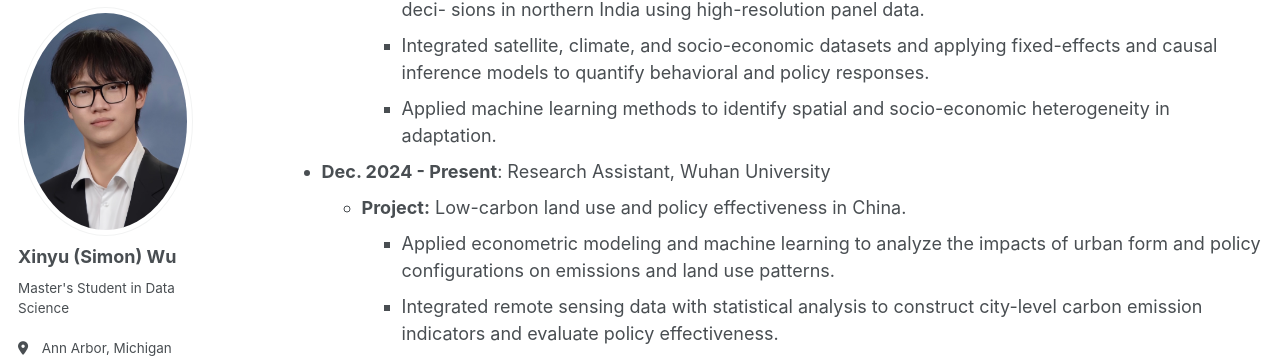
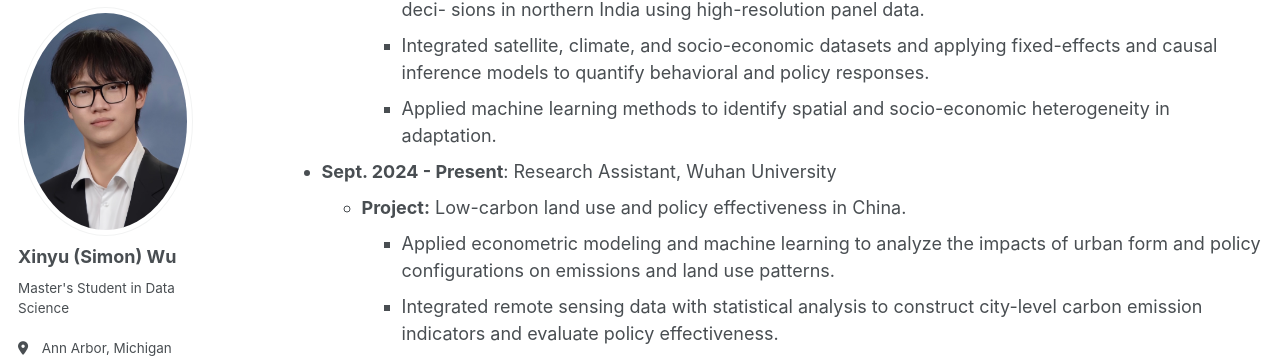
Before and after one commit to Simonxyw/simonxyw.github.io, a Jekyll site: the page built from _pages/cv.md, in a window 1280 px wide and 900 px high, scrolled down 1275 px. Shown: the part 99-457 px from the top of the window. Built offline with Jekyll 4.4.1, drawn with Linux system fonts in a browser that asks for light colours; some web fonts are replaced.

Commit message:
Update date for Research Assistant position

```diff
--- a/_pages/cv.md
+++ b/_pages/cv.md
@@ -45,7 +45,7 @@ sions in northern India using high-resolution panel data.
 models to quantify behavioral and policy responses.
     * Applied machine learning methods to identify spatial and socio-economic heterogeneity in adaptation.
 
-* **Dec. 2024 - Present**: Research Assistant, Wuhan University
+* **Sept. 2024 - Present**: Research Assistant, Wuhan University
   * **Project:** Low-carbon land use and policy effectiveness in China.
     * Applied econometric modeling and machine learning to analyze the impacts of urban form and policy configurations on emissions and land use patterns.
     * Integrated remote sensing data with statistical analysis to construct city-level carbon emission indicators and evaluate policy effectiveness.
```
